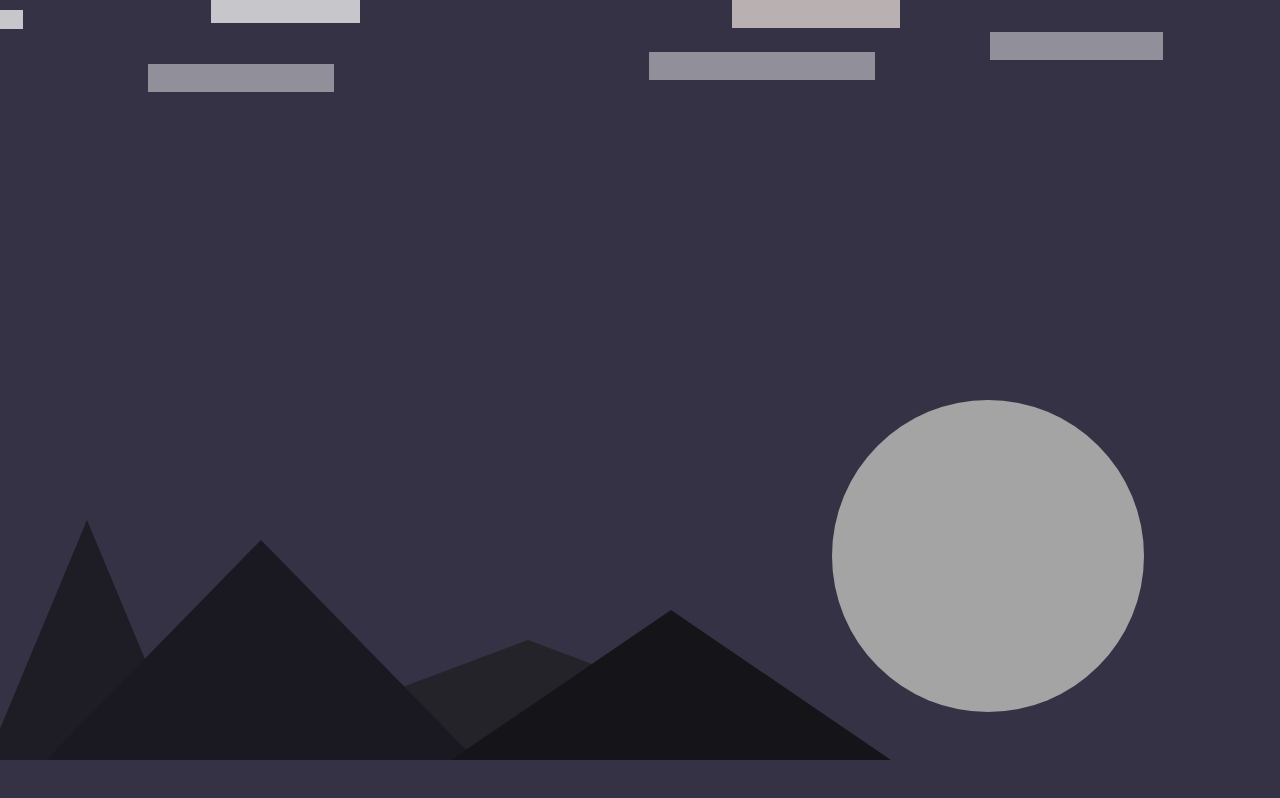
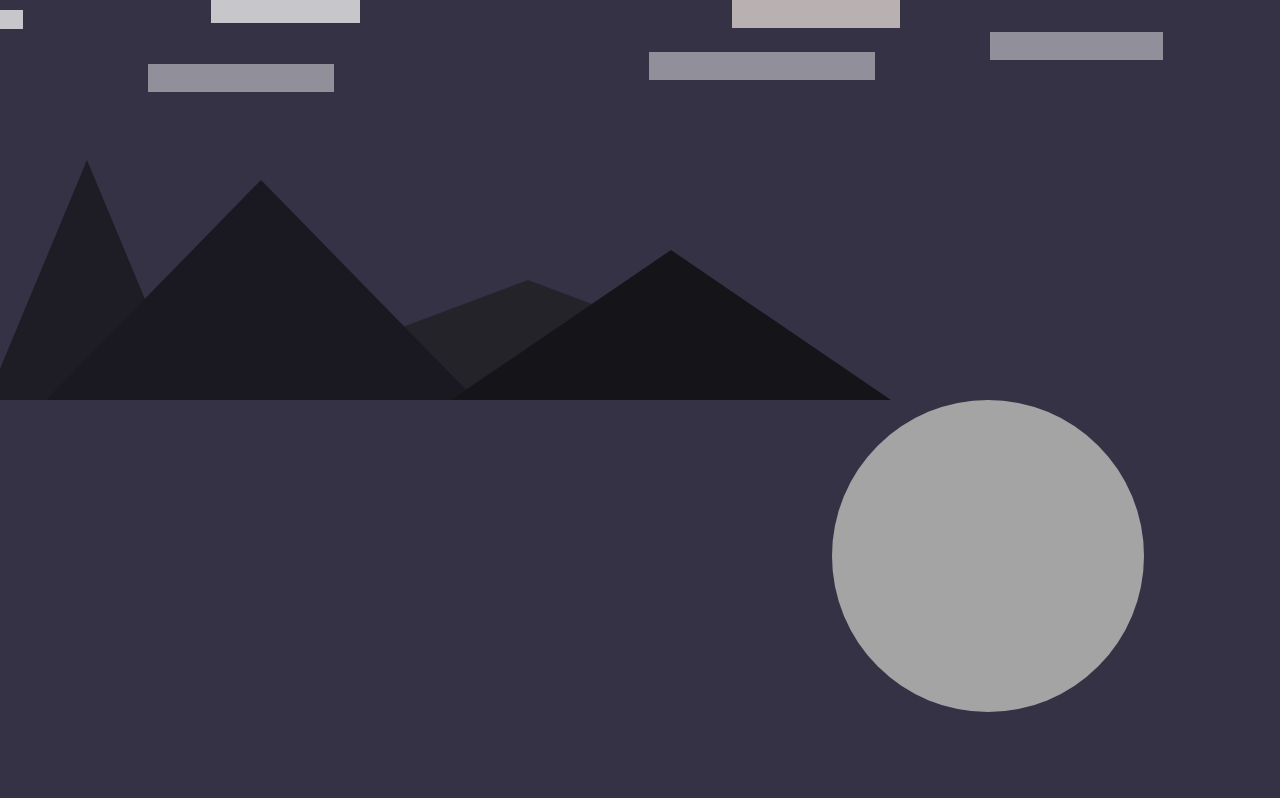
Before and after one commit to rishabh709/hils, a plain HTML site: page index.html in a window 1280 px wide. Drawn offline with Linux system fonts and the light colour scheme.

Commit message:
Add files via upload

```diff
--- a/style.css
+++ b/style.css
@@ -186,10 +186,9 @@ marquee{
 
 .mount{
     align-self: flex-end;
-    margin-bottom: 5vh;
+    margin-bottom: 50vh;
     width: 0;
     height: 0;
-    z-index: 2;
 
 }
 
```
